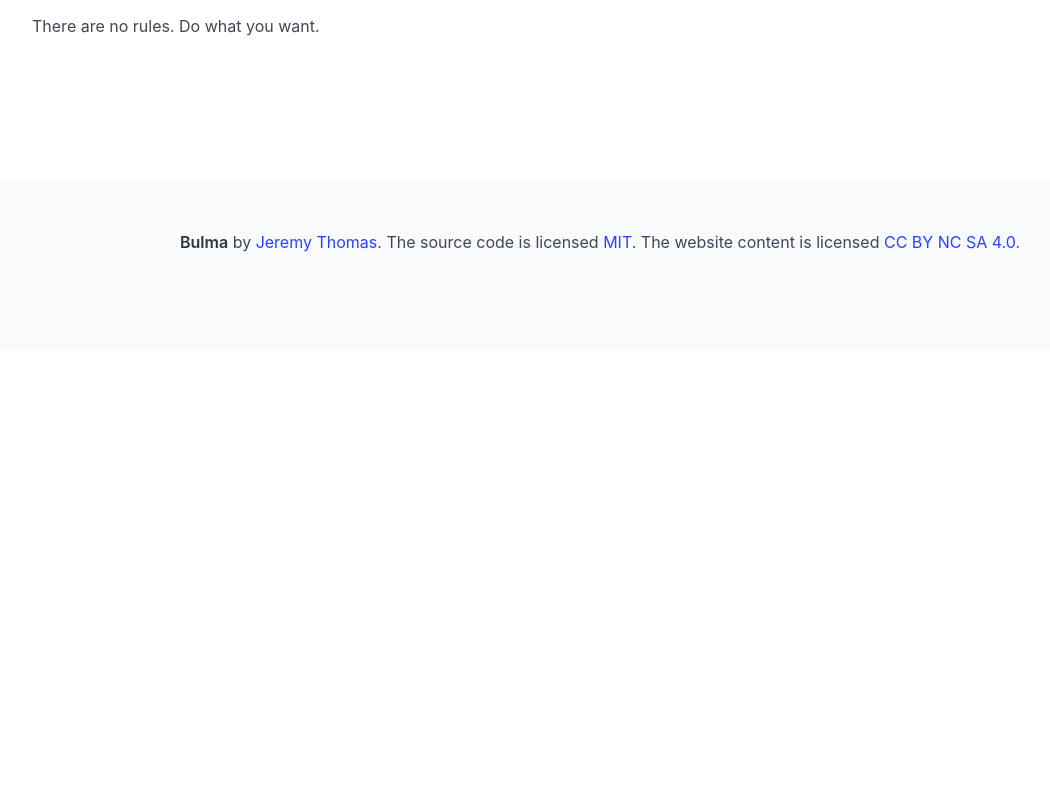
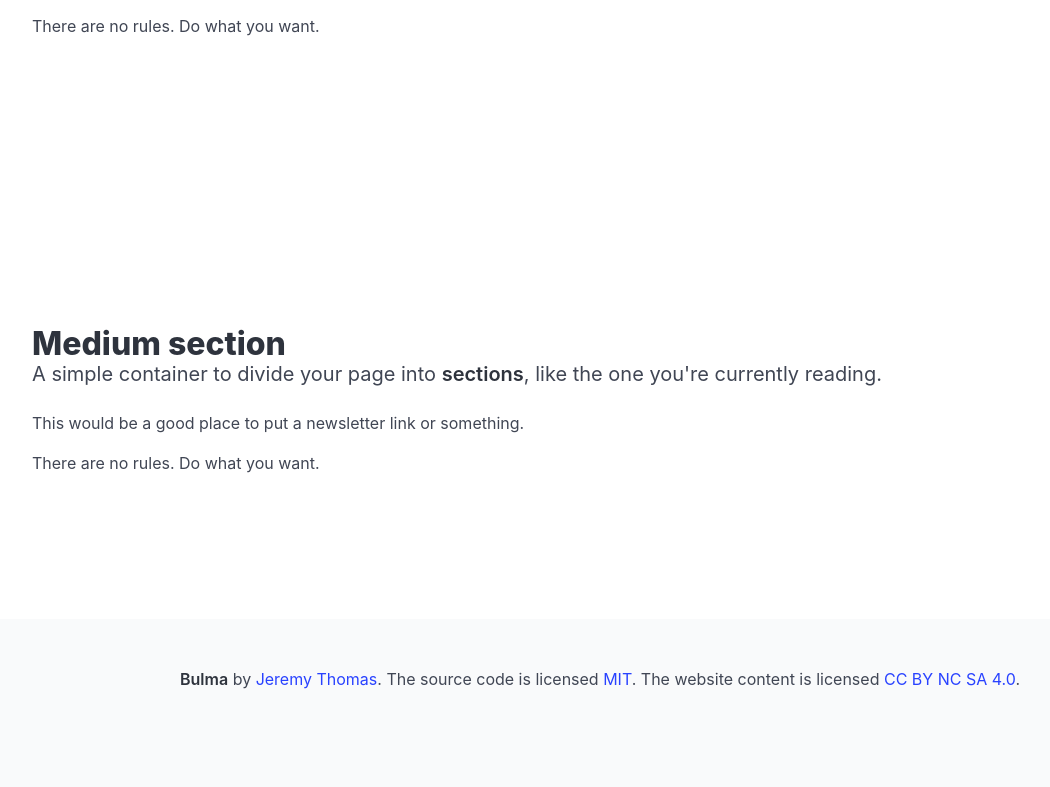
Before and after one commit to Final-Sigma/django-template, a Django app: template templates/base.html in a window 1280 px wide. Shown: the part 697-1484 px from the top of the page, without its empty margins (40-1090 px from the left). Before the commit the page ends 949 px from the top, so only its background shows below. Run offline with Django 3.2, Linux system fonts and the light colour scheme; the template is opened without the code that fills it, so the values that code supplies are empty.

Commit message:
Rearrange sample templates.

```diff
--- /dev/null
+++ b/templates/_example_content.html
@@ -0,0 +1,88 @@
+<section class="section">
+    <div class="container">
+        <h1 class="title">Section</h1>
+        <h2 class="subtitle">
+        A simple container to divide your page into <strong>sections</strong>, like
+        the one you're currently reading.
+        </h2>
+        <div class="content">
+            <p>
+                You might consider writing the main content of your page in this first
+                section using a container. Using .container will limit the width of the
+                text, making it easier to read (<span class="is-color-info">in theory!</span>).
+            </p>
+        </div>
+    </div>
+    </section>
+
+    <section class="section is-medium">
+        <h1 class="title">Medium section</h1>
+        <h2 class="subtitle">
+            A simple container to divide your page into <strong>sections</strong>, like
+            the one you're currently reading.
+        </h2>
+        <div class="content">
+            <p>This would be a good place to put a newsletter link or something.</p>
+            <p>There are no rules. Do what you want.</p>
+        </div>
+    </section>
+
+    <!--
+    <section class="section has-background-info-light">
+        <div class="columns">
+            <div class="column is-5 is-offset-1 has-background-primary py-6 px-5 has-text-centered">
+              <h3 class="title is-size-3 has-text-light">Credibility and Professionalism</h3>
+              <p><a href="#"><button class="button is-info">Buy now!</button></a>
+            </div>
+
+          <div class="column is-5 px-5">
+            <p>In today's digital landscape, having a professional website is essential for small businesses. A well-designed website exudes credibility and professionalism. When potential customers visit your site, they form an immediate impression of your brand. A thoughtfully crafted website with engaging content demonstrates that your business is legitimate and trustworthy. On the other hand, a free website template may lack the polish and uniqueness needed to stand out. Investing in a custom domain and a professional design pays off by establishing your brand's credibility and attracting customers.</p>
+          </div>
+        </div>
+
+        <div class="columns">
+          <div class="column is-5 is-offset-1">
+            <p>Customers now expect every business, regardless of size, to have an online presence. A website serves as a central hub where customers can find accurate and up-to-date information about your products, services, and contact details. It's not enough to rely solely on social media or word-of-mouth marketing. A dedicated website ensures that potential clients can connect with you directly, learn about your story, and access essential information. Matching your domain name with your social media handles creates consistency and makes it easier for users to find you across various channels.</p>
+          </div>
+
+          <div class="column is-5 has-background-primary py-6 px-5 has-text-centered">
+            <h3 class="title is-size-3 has-text-light">Meeting Customer Expectations</h3>
+            <p><a href="#"><button class="button is-info">Buy now!</button></a>
+          </div>
+        </div>
+
+        <div class="columns">
+          <div class="column is-5 is-offset-1 has-background-primary py-6 px-5 has-text-centered">
+            <h3 class="title is-size-3 has-text-light">Affordability and Ease of Creation</h3>
+            <p><a href="#"><button class="button is-info">Buy now!</button></a>
+          </div>
+
+          <div class="column is-5">
+            <p>Gone are the days when building a website was expensive and complex. Today, website builders offer affordable solutions that yield professional results. You don't need to be tech-savvy to create a web presence. With user-friendly tools, you can design your site, choose templates, and customize content without breaking the bank. Investing in a professionally designed website is a smart long-term decision. It saves you time, money, and effort compared to the limitations of free platforms. Plus, you'll have control over your brand's narrative and presentation1.</p>
+          </div>
+        </div>
+
+        <div class="columns">
+          <div class="column is-5 is-offset-1">
+            <p>Your website serves as a canvas to showcase your work, products, and services. High-quality images, compelling descriptions, and case studies can demonstrate your expertise. Whether you're a freelancer, a small agency, or a local business, your website allows you to tell your story effectively. Share testimonials, portfolio pieces, and success stories. Highlight what sets you apart from competitors. A professionally designed website becomes a powerful tool for attracting loyal customers and converting leads into sales.</p>
+          </div>
+
+          <div class="column is-5 has-background-primary py-6 px-5 has-text-centered">
+            <h3 class="title is-size-3 has-text-light">Showcasing Your Work and Expertise</h3>
+            <p><a href="#"><button class="button is-info">Buy now!</button></a>
+          </div>
+        </div>
+      </section>
+      -->
+
+      <section class="section is-medium">
+        <h1 class="title">Medium section</h1>
+        <h2 class="subtitle">
+          A simple container to divide your page into <strong>sections</strong>, like
+          the one you're currently reading.
+        </h2>
+        <div class="content">
+            <p>This would be a good place to put a newsletter link or something.</p>
+            <p>There are no rules. Do what you want.</p>
+        </div>
+      </section>
--- /dev/null
+++ b/templates/_example_hero.html
@@ -0,0 +1,7 @@
+{# Hero section: https://bulma.io/documentation/layout/hero/ #}
+<section class="hero is-primary">
+    <div class="hero-body">
+    <p class="title">Primary hero</p>
+    <p class="subtitle">Primary subtitle</p>
+    </div>
+</section>
```
Also changed, not shown: templates/base.html (+2 -35 lines).
